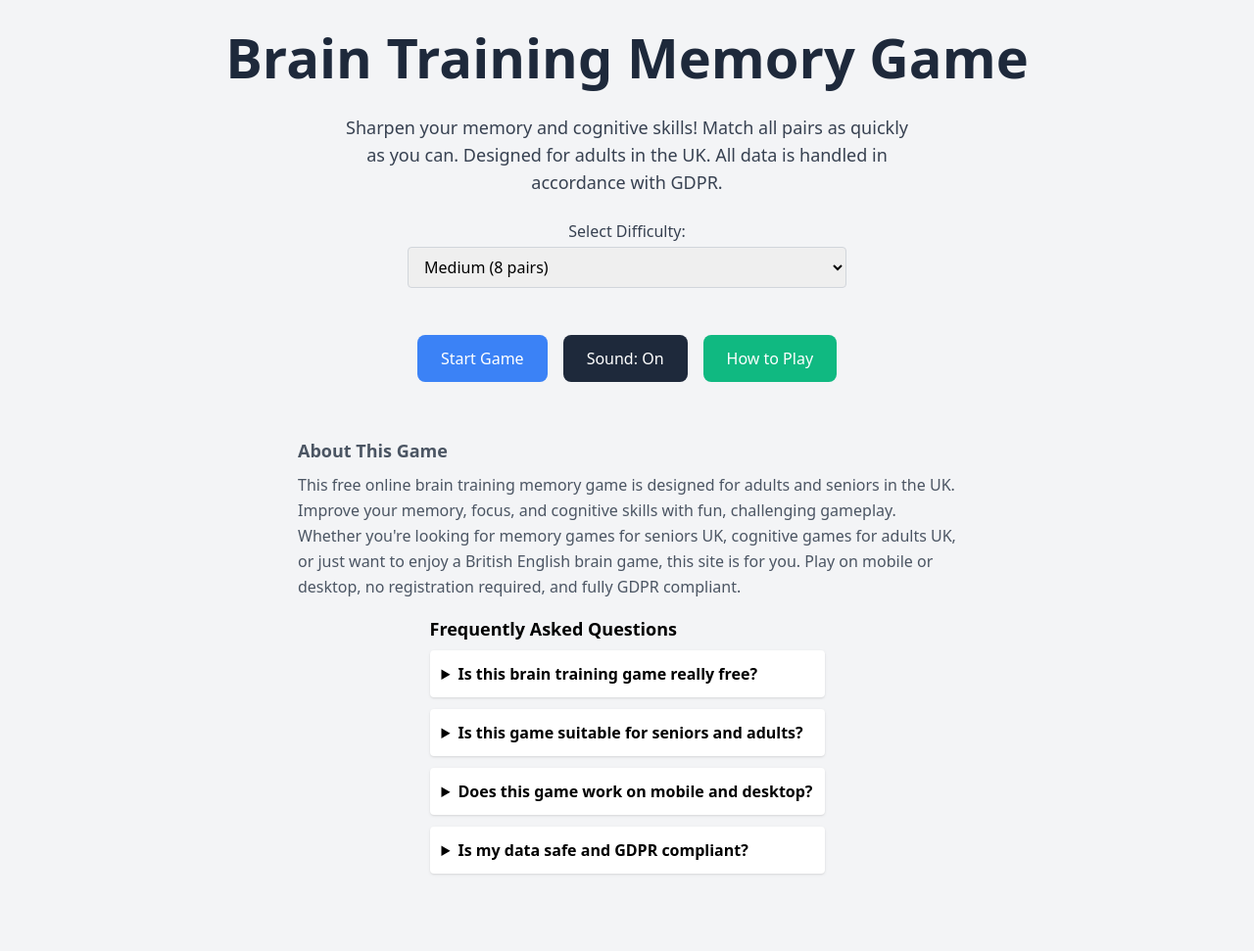
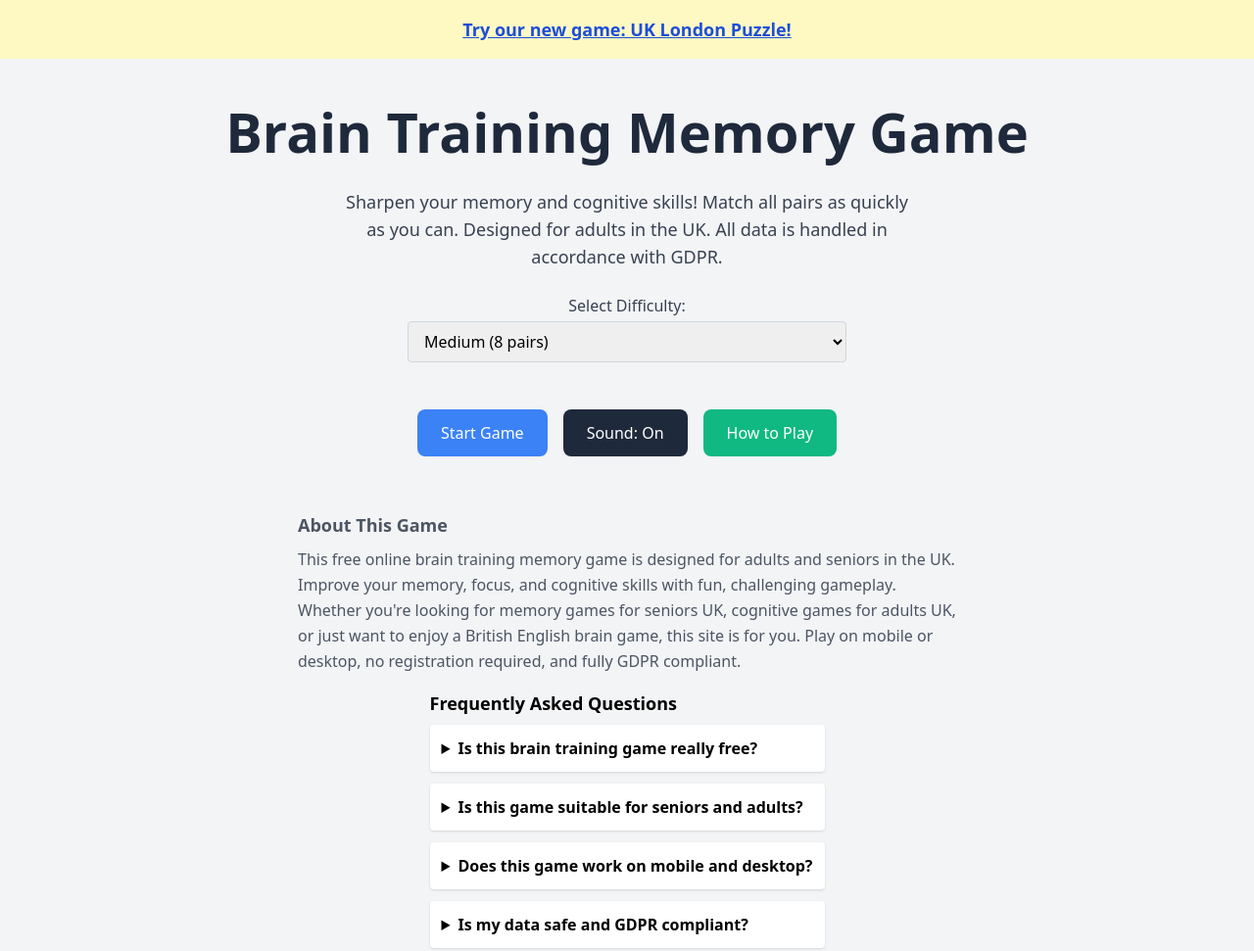
Before and after one commit to tmj518/tiaotiao, a plain HTML site: page public/index.html in a window 1280 px wide. Shown: the whole page at 98% size. Before the commit the page ends 940 px from the top, so only its background shows below. Drawn offline with nearby package versions, Linux system fonts and the light colour scheme.

Commit message:
Update index.html

```diff
--- a/public/index.html
+++ b/public/index.html
@@ -76,6 +76,12 @@
   </script>
 </head>
 <body class="bg-gray-100 font-sans">
+  <!-- 新增：推荐新游戏内链 -->
+<div class="w-full text-center py-4 bg-yellow-100 mb-4">
+  <a href="uk-london-puzzle.html" class="text-lg text-blue-700 underline font-bold">
+    Try our new game: UK London Puzzle!
+  </a>
+</div>
   <div id="game-container" class="min-h-screen flex flex-col items-center justify-center p-4">
     <h1 class="text-[clamp(2rem,5vw,3.5rem)] font-bold text-dark mb-4 text-center">Brain Training Memory Game</h1>
     <p class="mb-6 text-lg text-gray-700 text-center max-w-xl">Sharpen your memory and cognitive skills! Match all pairs as quickly as you can. Designed for adults in the UK. All data is handled in accordance with GDPR.</p>
```
